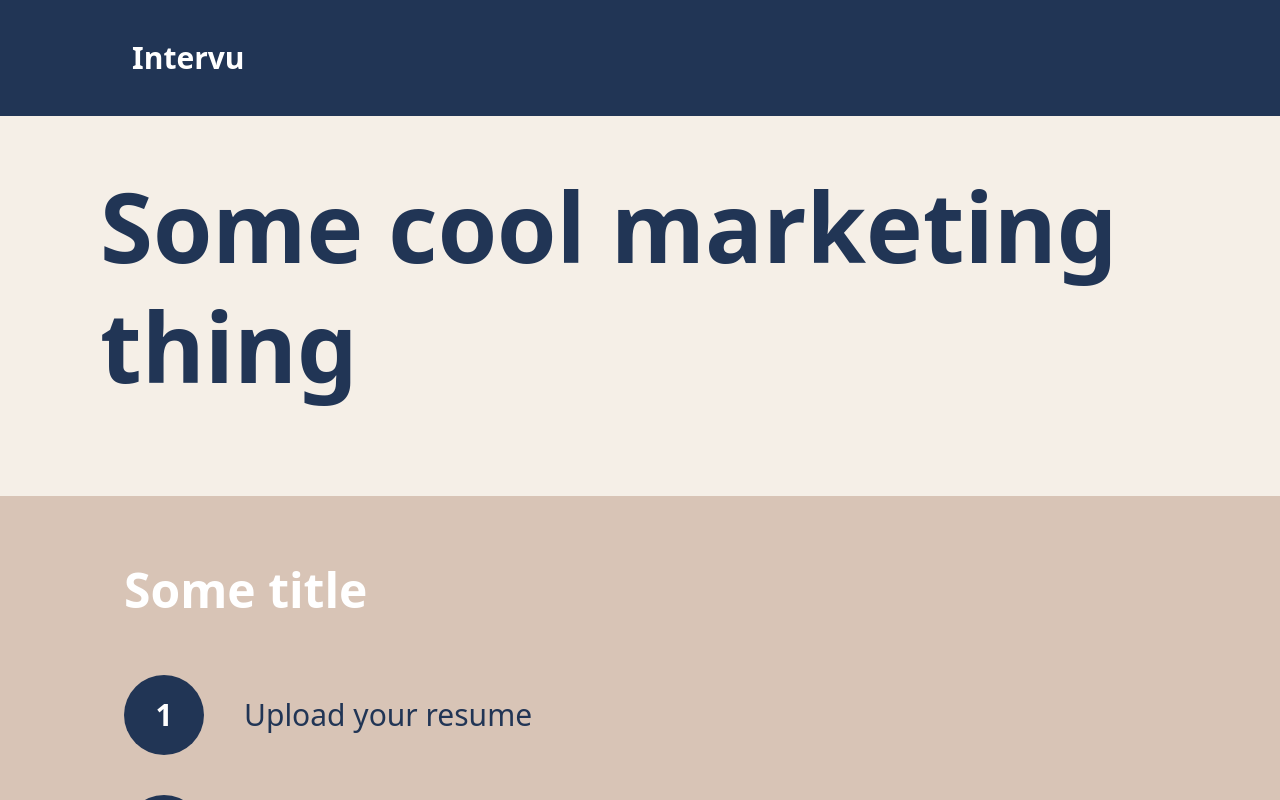
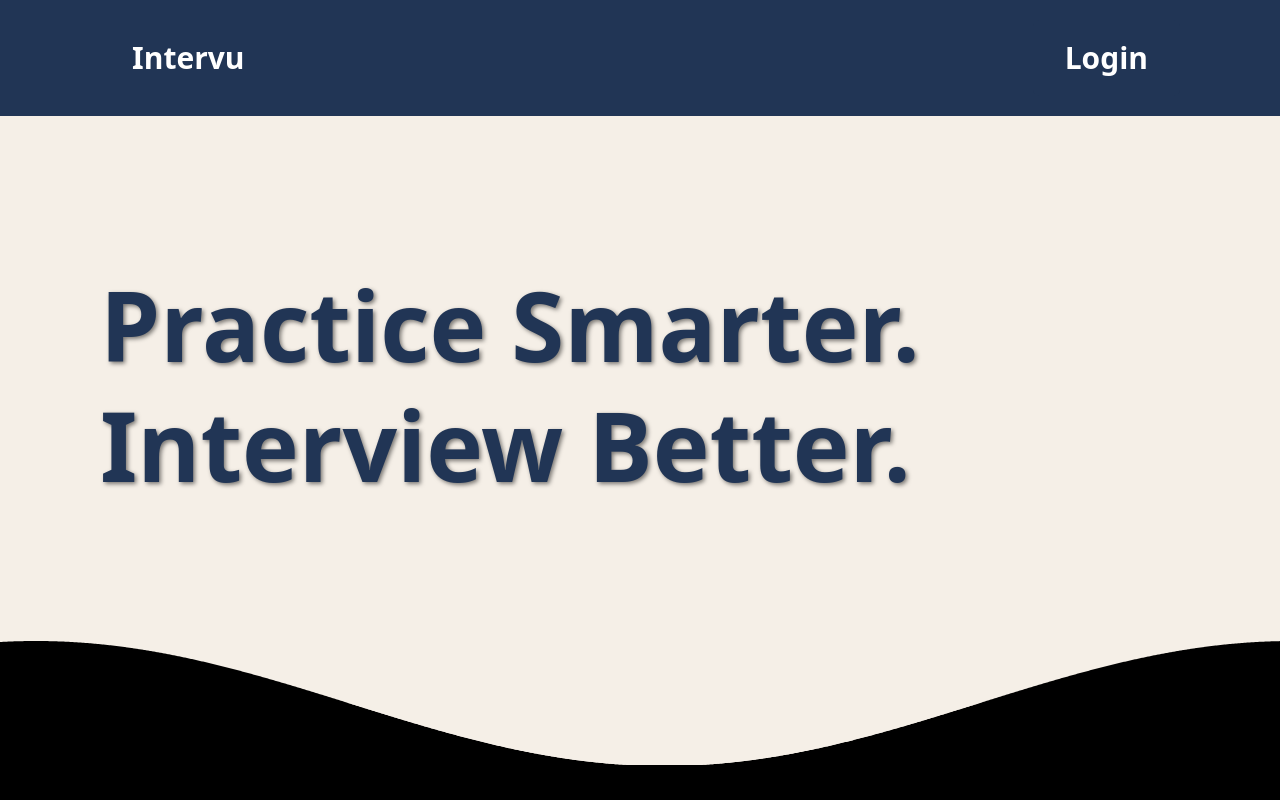
Before and after one commit to Adeline-Liu/Intervu, a React (Vite) app in the folder client/: page / in a window 1280 px wide. Built offline with nearby package versions, Linux system fonts and the light colour scheme.

Commit message:
Updated CoverPage and Header with new features

```diff
--- a/client/src/Header.jsx
+++ b/client/src/Header.jsx
@@ -1,3 +1,4 @@
+import AccountButton from "./components/AccountButton";
 import { useNavigate } from "react-router-dom";
 
 const Header = () => {
@@ -18,6 +19,11 @@ const Header = () => {
             Intervu
           </button>
         </div>
+        <AccountButton
+          bgColor="var(--color-darkBlue)"
+          textColor="white"
+          bgColorHover="var(--color-slateGrey)"
+        />
       </div>
     </nav>
   );
--- /dev/null
+++ b/client/src/components/AccountButton.jsx
@@ -0,0 +1,37 @@
+import { useNavigate } from "react-router-dom";
+
+const AccountButton = ({
+  bgColor = "white",
+  bgColorHover = "grey",
+  textColor = "black",
+}) => {
+  const navigate = useNavigate();
+
+  const handleLoginClick = () => {
+    navigate("/login");
+  };
+
+  return (
+    <div className="flex justify-center items-center">
+      <button
+        className="text-center text-3xl font-semibold px-[32px] py-[20px] rounded-md transition-colors duration-300"
+        onClick={handleLoginClick}
+        style={{
+          backgroundColor: bgColor,
+          color: textColor,
+          transition: "background-color 0.3s ease, color 0.3s ease",
+        }}
+        onMouseEnter={(e) => {
+          e.target.style.backgroundColor = bgColorHover;
+        }}
+        onMouseLeave={(e) => {
+          e.target.style.backgroundColor = bgColor;
+        }}
+      >
+        Login
+      </button>
+    </div>
+  );
+};
+
+export default AccountButton;
--- /dev/null
+++ b/client/src/components/WaveGenerator.jsx
@@ -0,0 +1,102 @@
+import React, { useState, useEffect } from "react";
+
+const WaveMask = ({
+  amplitude = 50,
+  frequency = 0.1,
+  height = 200,
+  speed = 0.05,
+  unmaskedBg = "white",
+  leftGradient = "grey",
+  rightGradient = "black",
+  is_rotated = 0,
+}) => {
+  const [width, setWidth] = useState(window.innerWidth);
+
+  useEffect(() => {
+    const handleResize = () => setWidth(window.innerWidth);
+    window.addEventListener("resize", handleResize);
+    return () => window.removeEventListener("resize", handleResize);
+  }, []);
+
+  const [offset, setOffset] = useState(0);
+
+  useEffect(() => {
+    const interval = setInterval(() => {
+      setOffset((prevOffset) => prevOffset + speed);
+    }, 16);
+    return () => clearInterval(interval);
+  }, [speed]);
+
+  const generateWavePath = () => {
+    let path = `M 0 ${height / 2}`;
+    for (let x = 0; x <= width; x++) {
+      const y = height / 2 + amplitude * Math.sin(frequency * x + offset);
+      path += ` L ${x} ${y}`;
+    }
+    path += ` L ${width} ${height} L 0 ${height} Z`;
+    return path;
+  };
+
+  // Generate unique IDs for each instance
+  const uniqueId = Math.random().toString(36).substr(2, 9);
+  const gradientId = `gradient-${uniqueId}`;
+  const maskId = `mask-${uniqueId}`;
+
+  // Gradient coordinates based on is_rotated
+  const x1 = is_rotated === 1 ? "100%" : "0%";
+  const y1 = is_rotated === 1 ? "0%" : "0%";
+  const x2 = is_rotated === 1 ? "0%" : "100%";
+  const y2 = is_rotated === 1 ? "100%" : "100%";
+
+  return (
+    <div
+      style={{ position: "relative", width: "100%", height: `${height * 2}px` }}
+    >
+      <svg
+        style={{ position: "absolute", width: "100%", height: "100%" }}
+        xmlns="http://www.w3.org/2000/svg"
+      >
+        <defs>
+          <linearGradient id={gradientId} x1={x1} y1={y1} x2={x2} y2={y2}>
+            <stop offset="0%" stopColor={leftGradient} />
+            <stop offset="100%" stopColor={rightGradient} />
+          </linearGradient>
+          <mask id={maskId}>
+            <rect x="0" y="0" width="100%" height="100%" fill="white" />
+            <path
+              d={generateWavePath()}
+              fill="black"
+              transform="translate(0, 1)"
+            />
+          </mask>
+        </defs>
+
+        <rect
+          x="0"
+          y="0"
+          width="100%"
+          height="100%"
+          fill={`url(#${gradientId})`}
+        />
+        <rect
+          x="0"
+          y="0"
+          width="100%"
+          height={height}
+          fill={unmaskedBg}
+          mask={`url(#${maskId})`}
+        />
+        <rect
+          x="0"
+          y={height / 2}
+          width="100%"
+          height={height / 2}
+          fill={unmaskedBg}
+          mask={`url(#${maskId})`}
+        />
+      </svg>
+    </div>
+  );
+};
+
+export default WaveMask;
--- a/client/src/index.css
+++ b/client/src/index.css
@@ -13,3 +13,58 @@
   --color-navyBlue: #101c2e;
   --color-slateBlue: #304e80;
 }
+
+.title {
+  text-shadow: 2px 2px 4px rgba(0, 0, 0, 0.5);
+}
+
+.screen_height {
+  height: calc(100vh - 30px);
+}
+
+.container_screen_height {
+  height: calc(100vh - 270px);
+}
+
+.fancyButton::before {
+  content: "";
+  position: absolute;
+  bottom: 0; /* Line appears at the bottom of the button */
+  left: 50%; /* Start from the center */
+  width: 0%; /* No line initially */
+  height: 5px; /* Line thickness */
+  background-color: var(--color-beige); /* Color of the line */
+  transition: all 0.3s ease; /* Smooth transition */
+}
+
+.fancyButton:hover::before {
+  width: 50%; /* Line expands to cover half the button width */
+  left: 25%; /* Re-centers the line under the button */
+}
+
+/* For modern browsers */
+.interviewBox::-webkit-scrollbar {
+  width: 20px; /* Width of the scrollbar */
+}
+
+.interviewBox::-webkit-scrollbar-thumb {
+  background-color: #404040; /* Semi-transparent thumb */
+  border-radius: 10px; /* Makes the scrollbar rounded */
+}
+
+.interviewBox::-webkit-scrollbar-track {
+  background: transparent; /* Transparent background */
+}
+
+.interviewBox::-moz-scrollbar-thumb {
+  background-color: #404040; /* Semi-transparent thumb */
+  border-radius: 10px;
+}
+
+.temp {
+  background-color: red;
+}
+
+.tomp {
+  background-color: blue;
+}
--- a/client/src/pages/CoverPage.jsx
+++ b/client/src/pages/CoverPage.jsx
@@ -3,9 +3,11 @@ import { useNavigate } from "react-router-dom";
 
 import Header from "../Header";
 import Footer from "../Footer";
+import WaveGenerator from "../components/WaveGenerator";
 
 const CoverPage = () => {
   const navigate = useNavigate();
+  const waveHeight = 125;
 
   const handleLoginClick = () => {
     navigate("/login");
@@ -18,11 +20,21 @@ const CoverPage = () => {
         {/* Title section */}
         <div className="title flex items-left h-[75%] px-[100px] py-[50px] items-center">
           <h1 className="text-8xl font-bold text-darkBlue mb-10 max-w-5xl leading-30">
-            Some cool marketing thing
+            Practice Smarter. Interview Better.
           </h1>
         </div>
         {/* Wave border */}
-        <div className="absolute left-0 right-0 -bottom-1 w-full"></div>
+        <div className="absolute left-0 right-0 -bottom-1 w-full">
+          <WaveGenerator
+            amplitude={waveHeight / 2}
+            frequency={0.005}
+            height={waveHeight}
+            speed={0.05}
+            unmaskedBg="var(--color-beige)"
+            leftGradient="var(--color-darkPurple)"
+            rightGradient="var(--color-lightPurple)"
+          />
+        </div>
       </section>
 
       {/* Info section */}
@@ -30,10 +42,21 @@ const CoverPage = () => {
         <div
           className="absolute left-0 right-0 top-0 w-full rotate-180"
           style={{ zIndex: -1 }}
-        ></div>
+        >
+          <WaveGenerator
+            amplitude={waveHeight / 2}
+            frequency={0.005}
+            height={waveHeight + 30}
+            speed={0.08}
+            unmaskedBg="var(--color-darkGolden)"
+            leftGradient="var(--color-darkPurple)"
+            rightGradient="var(--color-lightPurple)"
+            is_rotated={1}
+          />
+        </div>
         <div>
           <h2 className="text-5xl font-semibold text-white mb-3 ml-6 py-[20px]">
-            Some title
+            Simple. Smart. Effective. Here's How:
           </h2>
           <div className="w-30 border-b-5 border-darkGolden mb-6 ml-6"></div>
 
```
